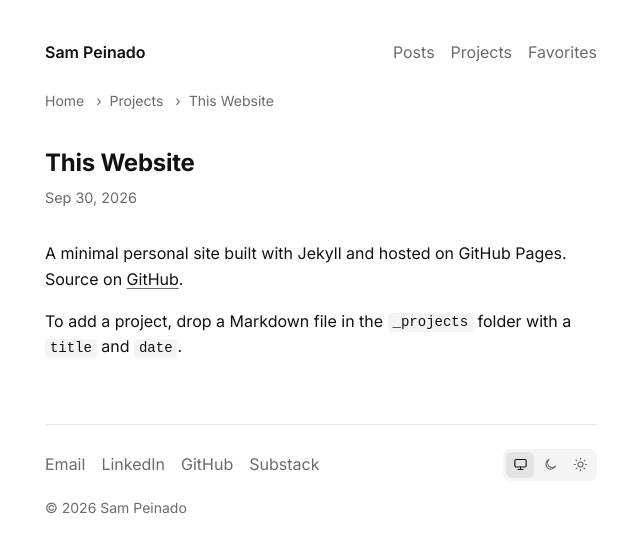
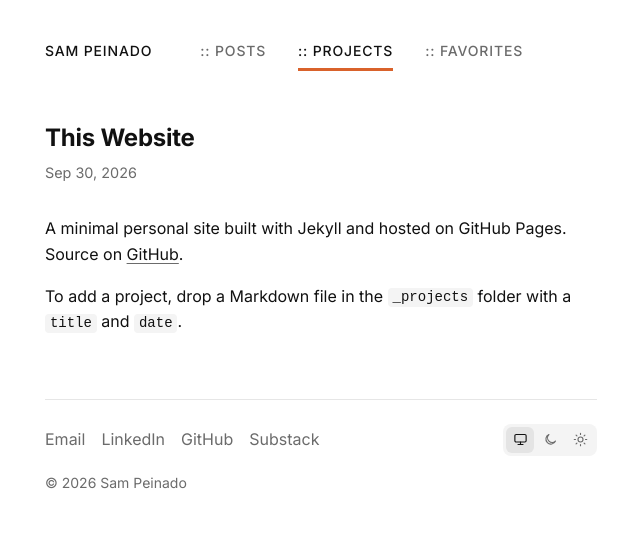
Before and after one commit to sampeinado/sampeinado.github.io, a Jekyll site: the page built from _projects/this-website.md, in a window 1280 px wide. Shown: the top 553 px of the page, without its empty margins (319-959 px from the left). Built offline with Jekyll 4.4.1, drawn with Linux system fonts in a browser that asks for light colours.

Commit message:
Add shared top nav with active-section underline
Co-Authored-By: Claude Opus 5.5 <noreply@anthropic.com>

```diff
--- a/_includes/head.html
+++ b/_includes/head.html
@@ -12,4 +12,4 @@
 <link rel="preconnect" href="https://fonts.googleapis.com">
 <link rel="preconnect" href="https://fonts.gstatic.com" crossorigin>
 <link href="https://fonts.googleapis.com/css2?family=Inter:wght@400;500;600;700&family=Merriweather:ital,wght@0,300;1,300&family=Montserrat:wght@900&display=swap" rel="stylesheet">
-<link rel="stylesheet" href="{{ '/assets/css/style.css' | relative_url }}">
+<link rel="stylesheet" href="{{ '/assets/css/style.css' | relative_url }}?v={{ site.time | date: '%s' }}">
--- /dev/null
+++ b/_includes/nav.html
@@ -0,0 +1,9 @@
+<header class="site-header">
+  <a href="{{ '/' | relative_url }}" class="site-name">{{ site.title }}</a>
+  <nav>
+    {% for item in site.data.nav %}
+    {% if page.url contains item.url or page.parent.url == item.url %}{% assign active = true %}{% else %}{% assign active = false %}{% endif %}
+    <a href="{{ item.url | relative_url }}"{% if active %} class="active" aria-current="page"{% endif %}>:: {{ item.title }}</a>
+    {% endfor %}
+  </nav>
+</header>
--- a/_layouts/base.html
+++ b/_layouts/base.html
@@ -3,6 +3,7 @@
 <head>{% include head.html %}</head>
 <body>
   <main class="container{% if page.wide %} container-wide{% endif %}">
+    {% include nav.html %}
     {{ content }}
     {% include footer.html %}
   </main>
--- a/_layouts/page.html
+++ b/_layouts/page.html
@@ -1,17 +1,4 @@
 ---
 layout: base
 ---
-<header class="site-header">
-  <a href="{{ '/' | relative_url }}" class="site-name">{{ site.title }}</a>
-  <nav>
-    <a href="{{ '/posts/' | relative_url }}">Posts</a>
-    <a href="{{ '/projects/' | relative_url }}">Projects</a>
-    <a href="{{ '/favorites/' | relative_url }}">Favorites</a>
-  </nav>
-</header>
-<nav class="breadcrumb">
-  <a href="{{ '/' | relative_url }}">Home</a>
-  {% if page.parent %}<span class="sep">›</span><a href="{{ page.parent.url | relative_url }}">{{ page.parent.title }}</a>{% endif %}
-  <span class="sep">›</span><span>{{ page.crumb | default: page.title }}</span>
-</nav>
 {{ content }}
--- a/assets/css/style.css
+++ b/assets/css/style.css
@@ -5,6 +5,7 @@
   --border: #e6e6e6;
   --surface: #f4f4f4;
   --surface-active: #e4e4e4;
+  --accent: #d9622b;
 }
 @media (prefers-color-scheme: dark) {
   :root:not([data-theme="light"]) {
@@ -31,29 +32,21 @@ body {
 a { color: inherit; text-decoration: none; }
 .container { max-width: 600px; margin: 0 auto; padding: 2.5rem 1.5rem 3rem; }
 
-/* Home hero */
-.hero h1 { font-size: 2rem; font-weight: 700; letter-spacing: -0.02em; margin: 0; line-height: 1.2; }
-.tagline { color: var(--muted); margin: 0.1rem 0 1.25rem; }
-.pills { display: flex; gap: 0.5rem; flex-wrap: wrap; }
-.pill {
-  display: inline-flex; align-items: center; gap: 0.6rem;
-  padding: 0.4rem 0.9rem; border: 1px solid var(--border); border-radius: 8px;
-  font-weight: 500; transition: background 0.15s;
+.prose a { text-decoration: underline; text-decoration-color: var(--muted); text-underline-offset: 3px; }
+
+/* Top nav */
+.site-header {
+  display: flex; flex-wrap: wrap; align-items: baseline; gap: 0.75rem 3rem;
+  margin-bottom: 3rem;
+  font-size: 0.875rem; font-weight: 500; text-transform: uppercase; letter-spacing: 0.06em;
 }
-.pill:hover { background: var(--surface); }
-.arrow { color: var(--muted); }
-.bio { margin: 1.5rem 0 3rem; }
-.bio a, .prose a { text-decoration: underline; text-decoration-color: var(--muted); text-underline-offset: 3px; }
-.bio a { color: var(--muted); }
-
-/* Sub-page header */
-.site-header { display: flex; justify-content: space-between; align-items: center; margin-bottom: 1.5rem; }
-.site-name { font-weight: 600; }
-.site-header nav { display: flex; gap: 1rem; }
-.site-header nav a, .breadcrumb a { color: var(--muted); transition: color 0.15s; }
-.site-header nav a:hover, .breadcrumb a:hover { color: var(--text); }
-.breadcrumb { color: var(--muted); font-size: 0.875rem; margin-bottom: 2rem; }
-.breadcrumb .sep { margin: 0 0.5rem; }
+.site-header nav { display: flex; flex-wrap: wrap; gap: 0.5rem 2rem; }
+.site-header nav a {
+  color: var(--muted); padding-bottom: 0.35rem;
+  border-bottom: 3px solid transparent; transition: color 0.15s, border-color 0.15s;
+}
+.site-header nav a:hover { color: var(--text); border-color: var(--border); }
+.site-header nav a.active { color: var(--text); border-color: var(--accent); }
 .intro { margin: 0 0 2rem; }
 
 /* Headings & lists */
@@ -81,8 +74,8 @@ section + section { margin-top: 2.5rem; }
 
 /* Footer */
 .footer { margin-top: 4rem; padding-top: 1.5rem; border-top: 1px solid var(--border); }
-.footer-row { display: flex; justify-content: space-between; align-items: center; }
-.footer-links { display: flex; gap: 1rem; }
+.footer-row { display: flex; flex-wrap: wrap; justify-content: space-between; align-items: center; gap: 1rem; }
+.footer-links { display: flex; flex-wrap: wrap; gap: 0.5rem 1rem; }
 .footer-links a { color: var(--muted); }
 .footer-links a:hover { color: var(--text); }
 .copyright { color: var(--muted); font-size: 0.875rem; margin: 1rem 0 0; }
@@ -95,7 +88,8 @@ section + section { margin-top: 2.5rem; }
 .theme-toggle svg { width: 15px; height: 15px; fill: none; stroke: currentColor; stroke-width: 1.8; stroke-linecap: round; stroke-linejoin: round; }
 
 @media (max-width: 480px) {
-  .site-header nav { gap: 0.75rem; font-size: 0.95rem; }
+  .site-header { flex-direction: column; gap: 0.75rem; margin-bottom: 2.25rem; }
+  .site-header nav { gap: 0.5rem 1.25rem; }
 }
 
 /* Homepage: four-column intro */
@@ -104,7 +98,7 @@ section + section { margin-top: 2.5rem; }
   display: grid;
   grid-template-columns: repeat(4, minmax(0, 1fr));
   gap: 2.5rem;
-  margin: 1.5rem 0 4.5rem;
+  margin: 0 0 4.5rem;
 }
 /* Subgrid keeps every heading rule on the same line, even when headings wrap differently */
 .intro-col { display: grid; grid-row: span 2; grid-template-rows: subgrid; row-gap: 0; }
```
Also changed, not shown: _data/nav.yml (added, +7 -0 lines).
